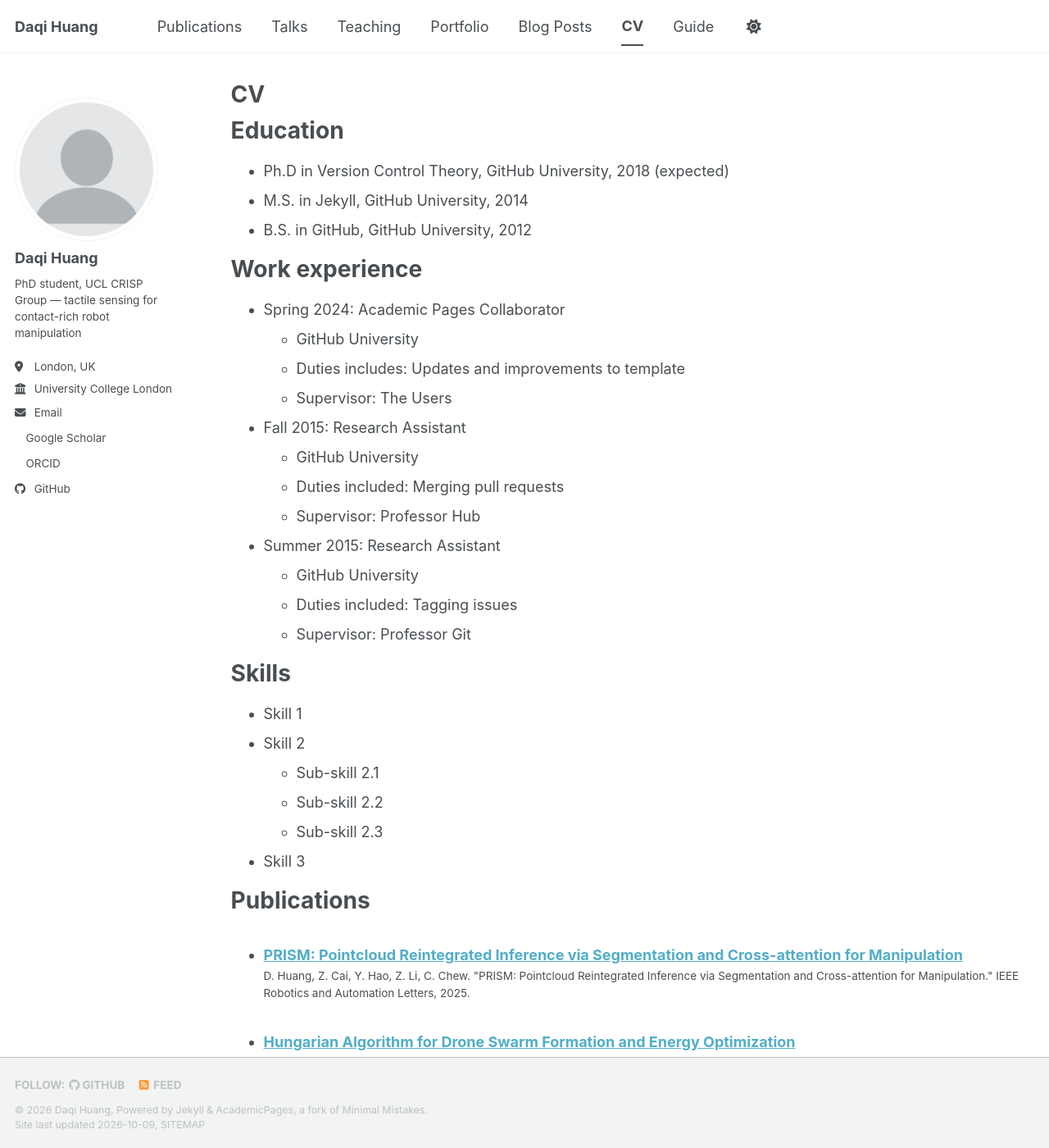
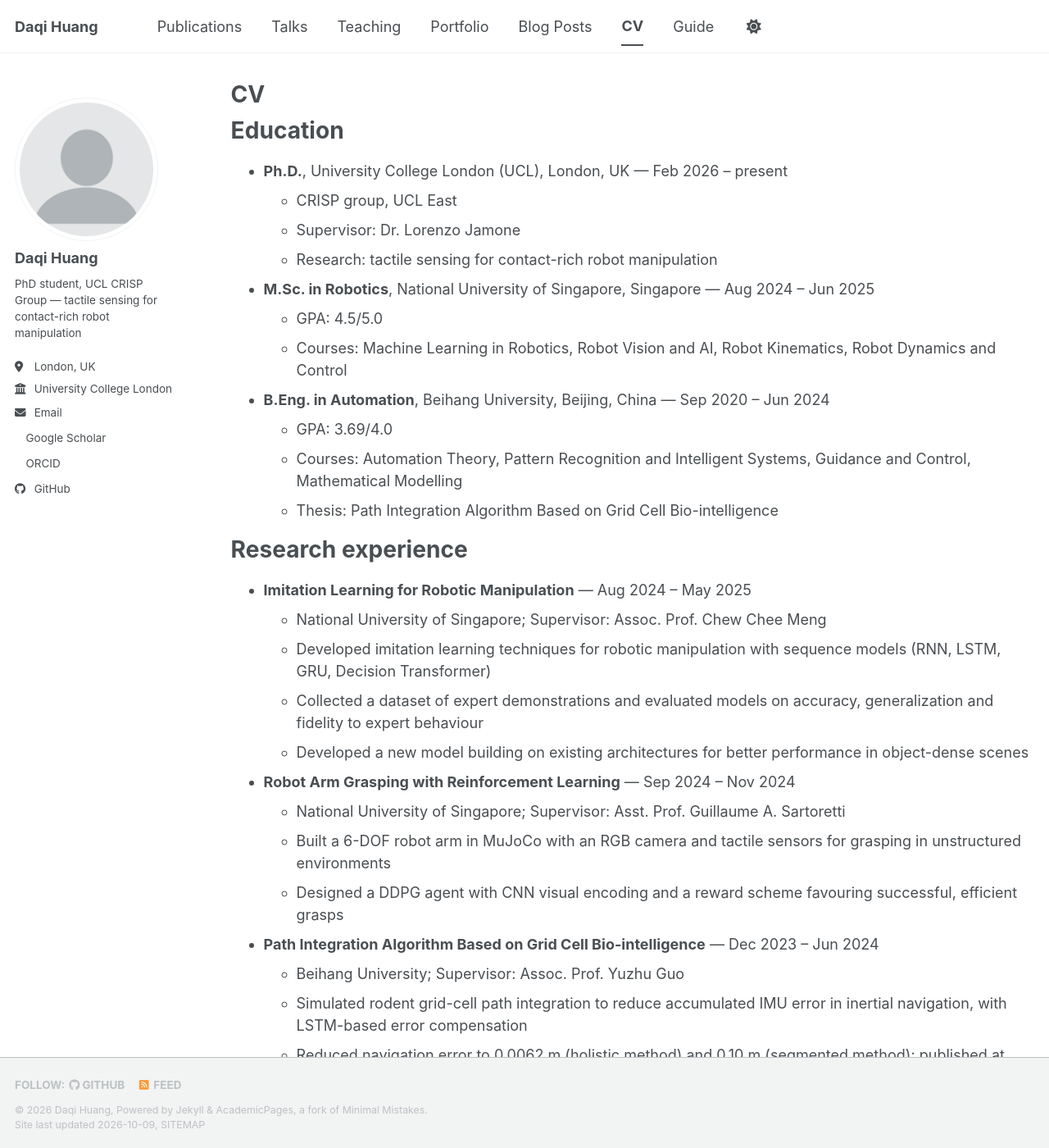
Before and after one commit to dqhuangnus/dqhuangnus.github.io, a Jekyll site: the page built from _pages/cv.md, in a window 1280 px wide and 1400 px high. Shown: the whole window at 82% size. Built offline with Jekyll 4.4.1, drawn with Linux system fonts in a browser that asks for light colours; a style sheet for code colours, icons or effects is not loaded; some of the changed text lies outside the part shown.

Commit message:
Replace template CV page with real education, research and awards

```diff
--- a/_pages/cv.md
+++ b/_pages/cv.md
@@ -11,35 +11,40 @@ redirect_from:
 
 Education
 ======
-* Ph.D in Version Control Theory, GitHub University, 2018 (expected)
-* M.S. in Jekyll, GitHub University, 2014
-* B.S. in GitHub, GitHub University, 2012
+* **Ph.D.**, University College London (UCL), London, UK &mdash; Feb 2026 &ndash; present
+  * CRISP group, UCL East
+  * Supervisor: Dr. Lorenzo Jamone
+  * Research: tactile sensing for contact-rich robot manipulation
+* **M.Sc. in Robotics**, National University of Singapore, Singapore &mdash; Aug 2024 &ndash; Jun 2025
+  * GPA: 4.5/5.0
+  * Courses: Machine Learning in Robotics, Robot Vision and AI, Robot Kinematics, Robot Dynamics and Control
+* **B.Eng. in Automation**, Beihang University, Beijing, China &mdash; Sep 2020 &ndash; Jun 2024
+  * GPA: 3.69/4.0
+  * Courses: Automation Theory, Pattern Recognition and Intelligent Systems, Guidance and Control, Mathematical Modelling
+  * Thesis: Path Integration Algorithm Based on Grid Cell Bio-intelligence
 
-Work experience
+Research experience
 ======
-* Spring 2024: Academic Pages Collaborator
-  * GitHub University
-  * Duties includes: Updates and improvements to template
-  * Supervisor: The Users
+* **Imitation Learning for Robotic Manipulation** &mdash; Aug 2024 &ndash; May 2025
+  * National University of Singapore; Supervisor: Assoc. Prof. Chew Chee Meng
+  * Developed imitation learning techniques for robotic manipulation with sequence models (RNN, LSTM, GRU, Decision Transformer)
+  * Collected a dataset of expert demonstrations and evaluated models on accuracy, generalization and fidelity to expert behaviour
+  * Developed a new model building on existing architectures for better performance in object-dense scenes
 
-* Fall 2015: Research Assistant
-  * GitHub University
-  * Duties included: Merging pull requests
-  * Supervisor: Professor Hub
+* **Robot Arm Grasping with Reinforcement Learning** &mdash; Sep 2024 &ndash; Nov 2024
+  * National University of Singapore; Supervisor: Asst. Prof. Guillaume A. Sartoretti
+  * Built a 6-DOF robot arm in MuJoCo with an RGB camera and tactile sensors for grasping in unstructured environments
+  * Designed a DDPG agent with CNN visual encoding and a reward scheme favouring successful, efficient grasps
 
-* Summer 2015: Research Assistant
-  * GitHub University
-  * Duties included: Tagging issues
-  * Supervisor: Professor Git
+* **Path Integration Algorithm Based on Grid Cell Bio-intelligence** &mdash; Dec 2023 &ndash; Jun 2024
+  * Beihang University; Supervisor: Assoc. Prof. Yuzhu Guo
+  * Simulated rodent grid-cell path integration to reduce accumulated IMU error in inertial navigation, with LSTM-based error compensation
+  * Reduced navigation error to 0.0062 m (holistic method) and 0.10 m (segmented method); published at ISAICS 2024
 
-Skills
-======
-* Skill 1
-* Skill 2
-  * Sub-skill 2.1
-  * Sub-skill 2.2
-  * Sub-skill 2.3
-* Skill 3
+* **Liver Image Segmentation Based on CNN** &mdash; Mar 2023 &ndash; Jun 2023
+  * Beihang University; Supervisor: Prof. Yang Li
+  * Trained a U-Net on the LiTS dataset with a weighted Dice + BCE loss
+  * Achieved 97.12% accuracy, 82.34% sensitivity, 99.87% specificity and 0.94 AUC
 
 Publications
 ======
@@ -47,18 +52,12 @@ Publications
     {% include archive-single-cv.html %}
   {% endfor %}</ul>
 
-Talks
+Awards & honors
 ======
-  <ul>{% for post in site.talks reversed %}
-    {% include archive-single-talk-cv.html  %}
-  {% endfor %}</ul>
+* Second Prize, Chinese Mathematics Competitions (CMC) &mdash; Nov 2021
+* Third Prize, National English Competition for College Students &mdash; May 2021
 
-Teaching
+Skills
 ======
-  <ul>{% for post in site.teaching reversed %}
-    {% include archive-single-cv.html %}
-  {% endfor %}</ul>
-
-Service and leadership
-======
-* Currently signed in to 43 different slack teams
+* Programming & tools: Python, MATLAB, ROS, MuJoCo
+* Languages: Chinese (native), English (advanced)
```
